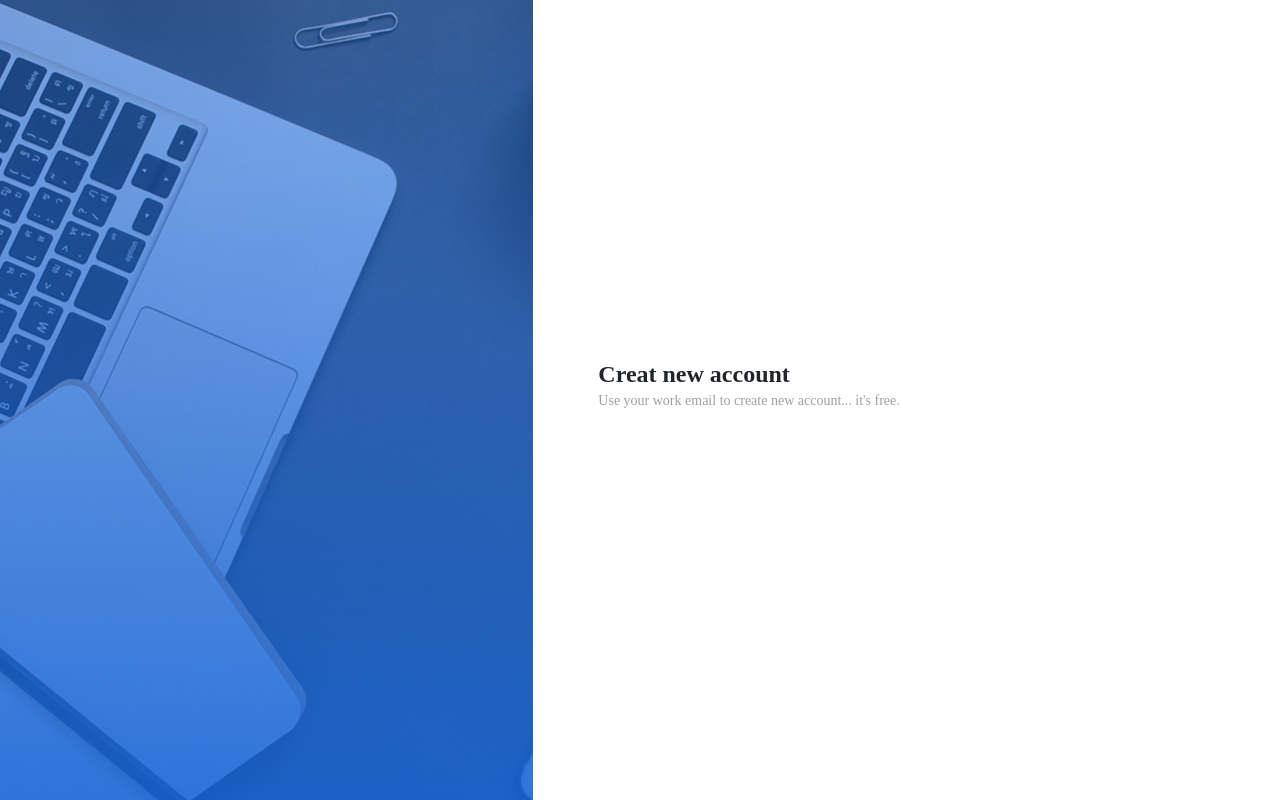
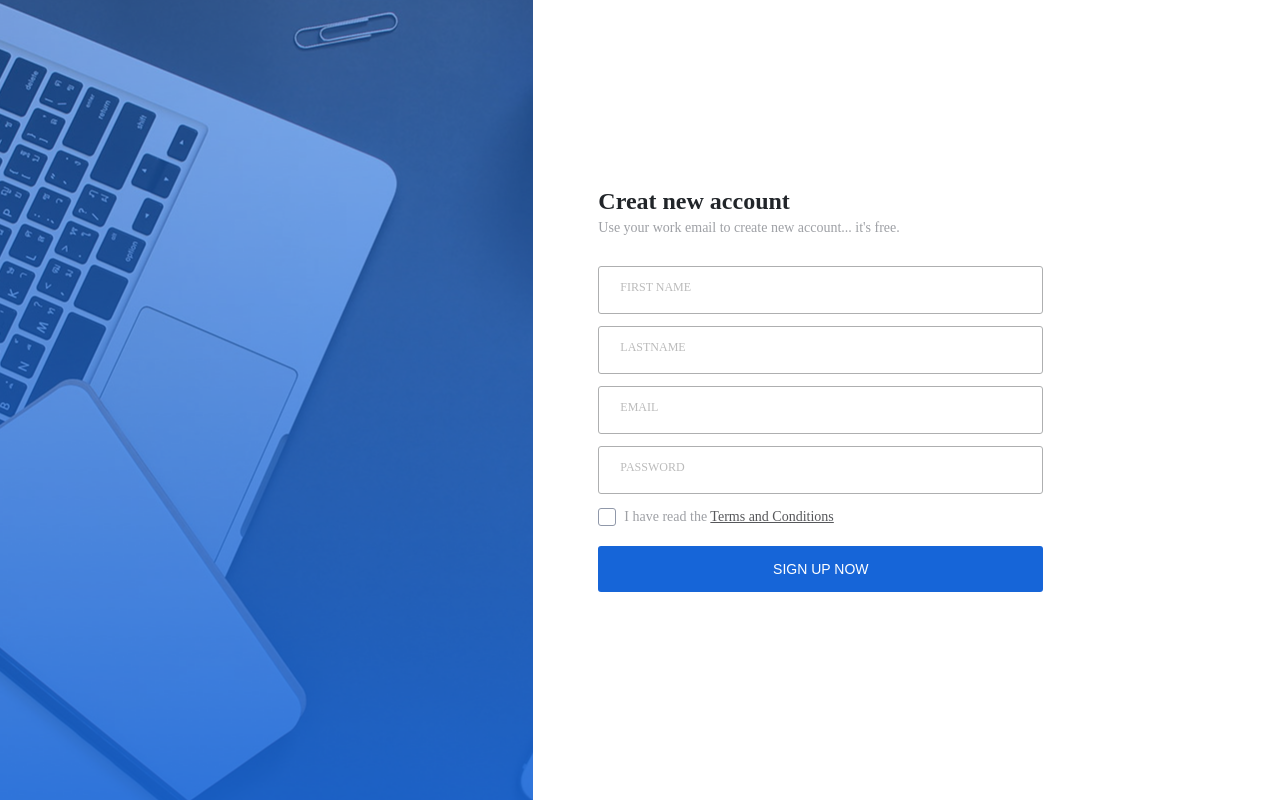
Before and after one commit to shaweii/Register, a plain HTML site: page index.html in a window 1280 px wide. Drawn offline with Linux system fonts and the light colour scheme.

Commit message:
Form style added

```diff
--- a/css/style.css
+++ b/css/style.css
@@ -38,3 +38,175 @@
     color: #9EA0A5;
     margin-top: 5px;
 }
+
+.form__input {
+    display: flex;
+    flex-direction: column;
+}
+
+.form__lable {
+    color: #bbb;
+    font-size: 12px;
+    text-transform: uppercase;
+    position: absolute;
+    z-index: 2;
+    left: 20px;
+    top: 14px;
+    padding: 0 2px;
+    pointer-events: none;
+    background: #fff;
+    transition: transform 100ms ease;
+    transform: translateY(-20px);
+}
+
+.input-wrapper {
+    position: relative;
+    line-height: 14px;
+    display: flex;
+    flex-direction: column;
+}
+
+input {
+    width: 445px;
+    font-size: 14px;
+    color: #636464;
+    outline: none;
+    border: 1px solid #AEAFB0;
+    padding: 15px 18px;
+    border-radius: 3px;
+    position: relative;
+    margin-bottom: 12px;
+}
+
+input:invalid+label {
+    transform: translateY(0);
+}
+
+input:focus {
+    border-color: #1665D8;
+}
+
+input:focus+label {
+    color: #1665D8;
+    transform: translateY(-20px);
+}
+
+
+/* Check box */
+
+.cbx {
+    margin: 0;
+    user-select: none;
+    cursor: pointer;
+}
+
+.cbx span {
+    display: inline-block;
+    vertical-align: middle;
+    transform: translate3d(0, 0, 0);
+}
+
+.cbx span:first-child {
+    position: relative;
+    width: 18px;
+    height: 18px;
+    border-radius: 3px;
+    transform: scale(1);
+    vertical-align: middle;
+    border: 1px solid #9098A9;
+    transition: all 0.4s ease;
+}
+
+.cbx span:first-child svg {
+    position: absolute;
+    top: 3px;
+    left: 2px;
+    fill: none;
+    stroke: #FFFFFF;
+    stroke-width: 2;
+    stroke-linecap: round;
+    stroke-linejoin: round;
+    stroke-dasharray: 16px;
+    stroke-dashoffset: 16px;
+    transition: all 0.3s ease;
+    transition-delay: 0.1s;
+    transform: translate3d(0, 0, 0);
+}
+
+.cbx span:first-child:before {
+    content: "";
+    width: 100%;
+    height: 100%;
+    background: #425A70;
+    display: block;
+    transform: scale(0);
+    opacity: 1;
+    border-radius: 50%;
+}
+
+.cbx span:last-child {
+    padding-left: 8px;
+}
+
+.cbx:hover span:first-child {
+    border-color: #1665D8;
+}
+
+.form__checkbox:checked+.cbx span:first-child {
+    background: #1665D8;
+    border-color: #1665D8;
+    animation: wave 0.4s ease;
+}
+
+.form__checkbox:checked+.cbx span:first-child svg {
+    stroke-dashoffset: 0;
+}
+
+.form__checkbox:checked+.cbx span:first-child:before {
+    transform: scale(3.5);
+    opacity: 0;
+    transition: all 0.6s ease;
+}
+
+@keyframes wave {
+    50% {
+        transform: scale(0.9);
+    }
+}
+
+.cbx-text {
+    color: #9EA0A5;
+    font-size: 14px;
+}
+
+.cbx-text a {
+    color: #56575A;
+    font-size: 14px;
+}
+
+.cbx-text a:hover {
+    color: #1665D8;
+}
+
+
+/* Button */
+
+.form__button {
+    width: 445px;
+    background: #1665D8;
+    border-radius: 3px;
+    padding: 15px 18px;
+    margin: 20px 0;
+    outline: none;
+    font-size: 14px;
+    color: #ffffff;
+    border: none;
+    cursor: pointer;
+    transition: all .2s linear;
+}
+
+.form__button:hover {
+    border: 2px solid #1665D8;
+    color: #1665D8;
+    background-color: transparent;
+}
--- a/index.html
+++ b/index.html
@@ -22,6 +22,38 @@
                         <h2 class="right__text-title">Creat new account</h2>
                         <p class="right__text-subtitle">Use your work email to create new account... it's free.</p>
                     </div>
+                    <div class="form__content">
+                        <form action="#" class="form__input">
+                            <form action="#" class="form">
+                                <div class="input-wrapper">
+                                    <input type="text" id="first" required><label for="first" class="form__lable">first
+                                        name</label>
+                                </div>
+
+                                <div class="input-wrapper">
+                                    <input type="text" id="last" required><label for="last" class="form__lable">lastname</label>
+                                </div>
+
+                                <div class="input-wrapper">
+                                    <input type="email" id="email" required><label for="email" class="form__lable">email</label>
+                                </div>
+                                <div class="input-wrapper">
+                                    <input type="password" id="pass" required><label for="pass" class="form__lable">password</label>
+                                </div>
+
+                                <input class="form__checkbox" id="cbx" type="checkbox" style="display: none" />
+                                <label class="cbx" for="cbx"><span>
+                                        <svg width="12px" height="10px" viewbox="0 0 12 10">
+                                            <polyline points="1.5 6 4.5 9 10.5 1"></polyline>
+                                        </svg></span><span class="cbx-text">I have read the <a href="#">Terms and
+                                            Conditions</a>
+                                    </span></label>
+
+                                <button type="submit" class="form__button">
+                                    SIGN UP NOW
+                                </button>
+                            </form>
+                    </div>
                 </div>
             </div>
         </div>
```
